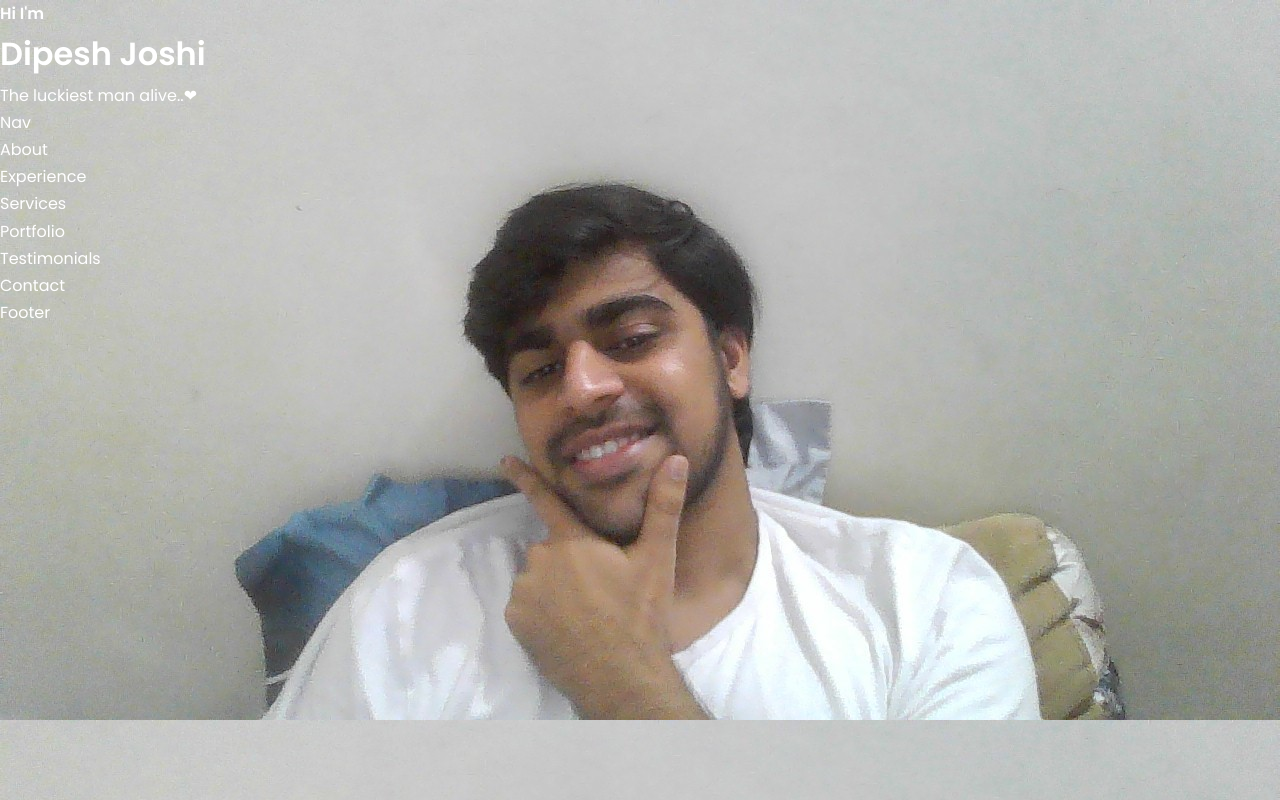
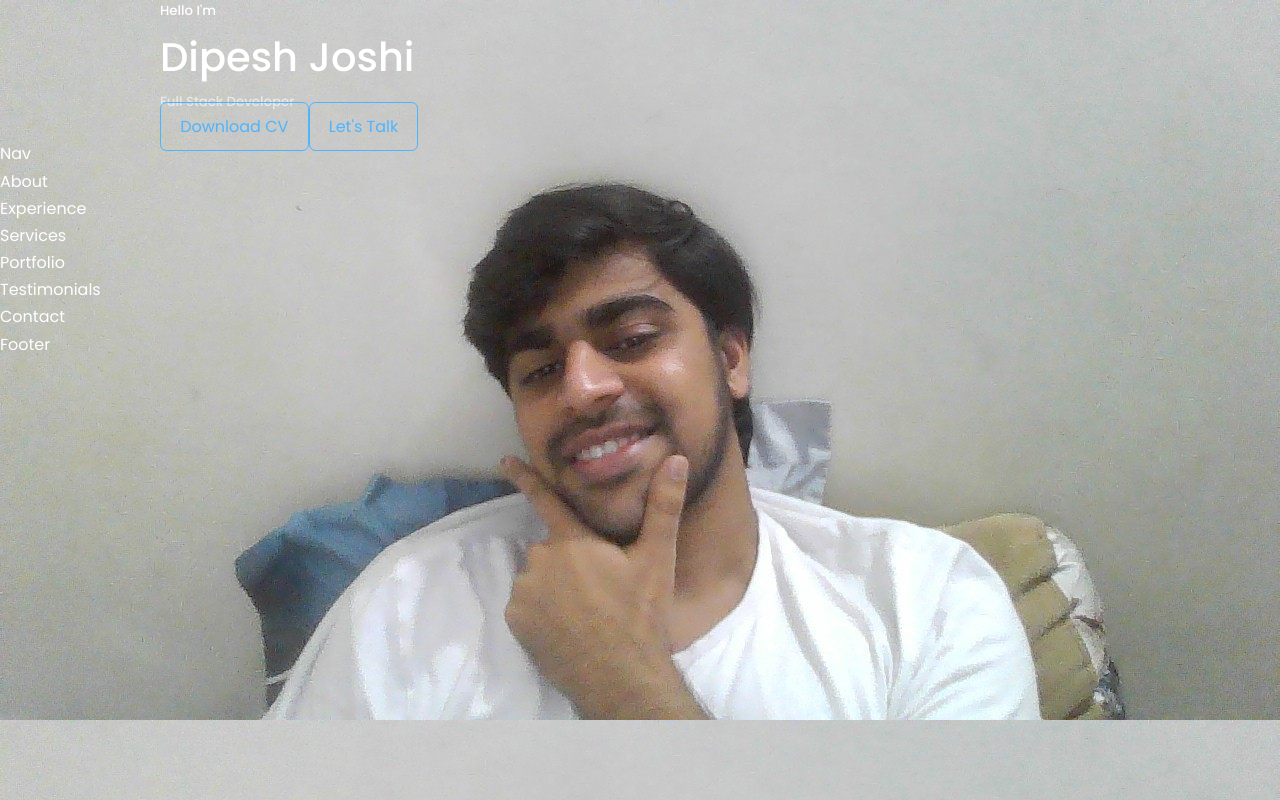
Before and after one commit to Dipesh-J/my-portfolio, a React (Create React App) app: page / in a window 1280 px wide. Built offline with nearby package versions, Linux system fonts and the light colour scheme.

Commit message:
day 2 complete

```diff
--- /dev/null
+++ b/src/components/header/CTA.jsx
@@ -0,0 +1,17 @@
+import React from "react";
+import CV from "../../assets/CV - Dipesh Joshi updated.docx";
+
+const CTA = () => {
+  return (
+    <div className="cta">
+      <a href={CV} download className="btn">
+        Download CV
+      </a>
+      <a href="#contact" className="btn btn-primary">
+        Let's Talk
+      </a>
+    </div>
+  );
+};
+
+export default CTA;
--- a/src/components/header/Header.jsx
+++ b/src/components/header/Header.jsx
@@ -1,12 +1,21 @@
 import React from 'react'
 import './header.css'
+import CTA from './CTA'
 const Header = () => {
   return (
-    <div>
-        <h4> Hi I'm </h4>
-        <h1> Dipesh Joshi </h1>
-        <p> The luckiest man alive..❤</p>
-    </div>
+    // <div>
+    //     <h4> Hi I'm </h4>
+    //     <h1> Dipesh Joshi </h1>
+    //     <p> The luckiest man alive..❤</p>
+    // </div>
+    <header>
+      <div className="container header__container">
+        <h5>Hello I'm </h5>
+        <h1>Dipesh Joshi</h1>
+        <h5 className="text-light">Full Stack Developer</h5>
+        <CTA/>
+      </div>
+    </header>
   )
 }
 
--- a/src/index.css
+++ b/src/index.css
@@ -1,5 +1,4 @@
-@import url('https://fonts.googleapis.com/css2?family=Poppins:wght@300;400;500;600&display=swap');
-
+@import url("https://fonts.googleapis.com/css2?family=Poppins:wght@300;400;500;600&display=swap");
 
 * {
   margin: 0;
@@ -24,19 +23,98 @@
   --container-width-sm: 90%;
 }
 
-
 html {
   scroll-behavior: smooth;
 }
 
-::-webkit-scrollbar{
+::-webkit-scrollbar {
   display: none;
 }
 
 body {
-    font-family: 'Poppins', sans-serif;
+  font-family: "Poppins", sans-serif;
   background: var(--color-bg);
   color: var(--color-white);
   line-height: 1.7;
   background-image: url(../src/assets/WIN_20230130_00_35_56_Pro.jpg);
 }
+/* ==================General Styles====================*/
+.container {
+  width: var(--container-width-lg);
+  margin: 0 auto;
+}
+
+h1,
+h2,
+h3,
+h4,
+h5 {
+  font-weight: 500;
+}
+h1 {
+  font-size: 2.5rem;
+}
+
+section {
+  margin-top: 8rem;
+}
+
+section > h2,
+section > h5 {
+  text-align: center;
+  color: var(--color-light);
+}
+
+section > h2 {
+  color: var(--color-primary);
+  margin-bottom: 3rem;
+}
+
+.text-light {
+  color: var(--color-light);
+}
+
+a {
+  color: var(--color-primary);
+  transition: var(--transition);
+}
+
+.btn {
+  width: max-content;
+  display: var(--color-primary);
+  padding: 0.75rem 1.2rem;
+  border-radius: 0.4rem;
+  cursor: pointer;
+  border: 1px solid var(--color-primary);
+  transition: var(--transition);
+}
+.btn:hover {
+  background: var(--color-white);
+  color: var(--color-bg);
+  border-color: transparent;
+}
+
+img {
+  display: block;
+  width: 100%;
+  object-fit: cover;
+}
+
+/*================================================= Media queries( Medium devices)==================================================*/
+@media screen and (max-width: 1024px) {
+  .container {
+    width: var(--container-width-md);
+  }
+  section {
+    margin-top: 6rem;
+  }
+}
+/*================================================= Media queries( Small devices)==================================================*/
+@media screen and (max-width: 600px) {
+  .container {
+    width: var(--container-width-sm);
+  }
+  section > h2 {
+    margin-bottom: 2rem;
+  }
+}
```
Lines whose indentation alone changed are shown as unchanged.
